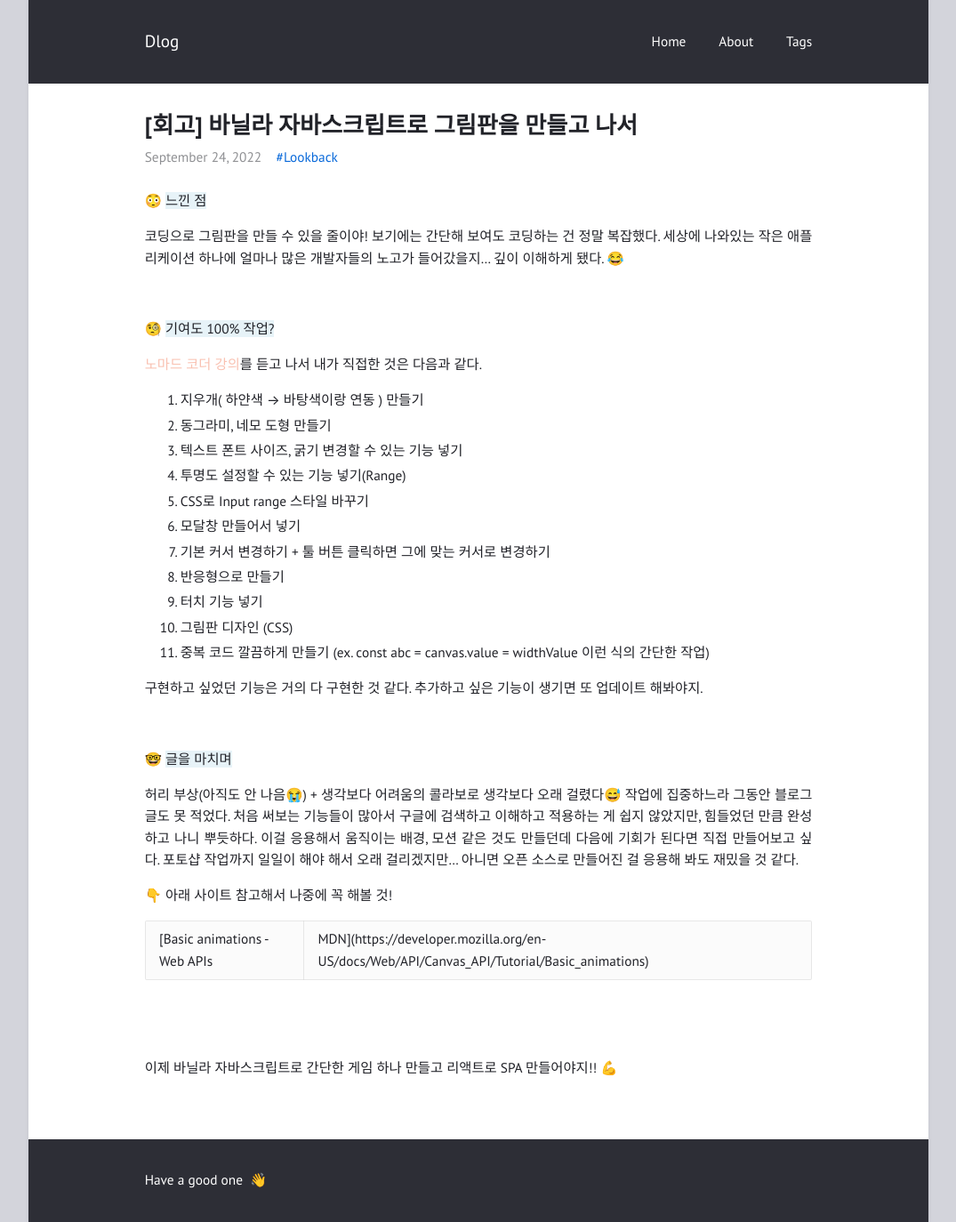
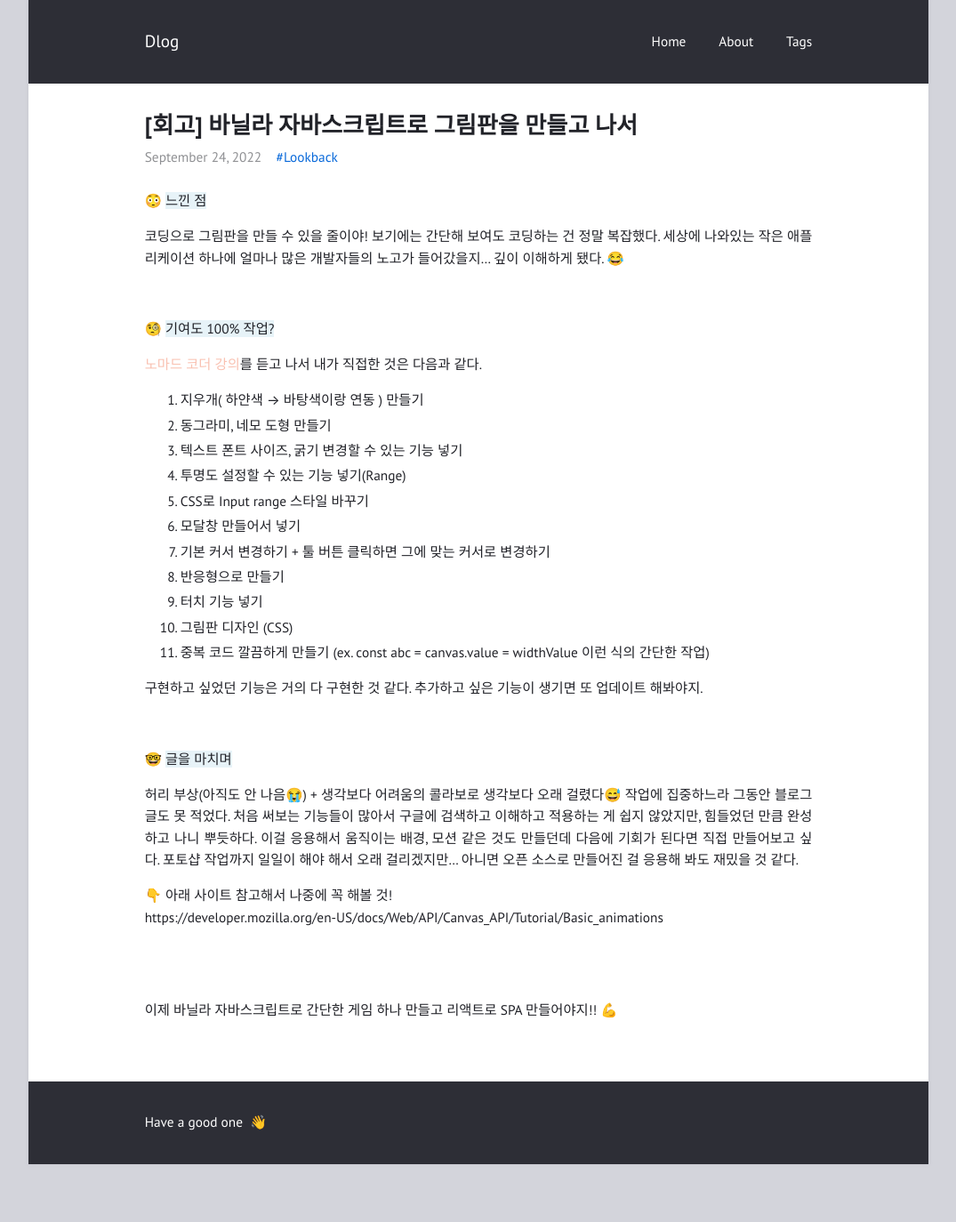
Before and after one commit to feb-dain/feb-dain.github.io, a Jekyll site: the page built from _posts/2022-09-24-after-making-painting-app-with-js.md, in a window 1280 px wide. Shown: the whole page at 89% size, without its empty margins (102-1177 px from the left). Built offline with Jekyll 4.4.1, drawn with Linux system fonts in a browser that asks for light colours; comment, search, counter and statistics services are not loaded; after the commit the page ends 1309 px from its top, so only the background shows below that.

Commit message:
Update 2022-09-24-after-making-painting-app-with-js.md

```diff
--- a/_posts/2022-09-24-after-making-painting-app-with-js.md
+++ b/_posts/2022-09-24-after-making-painting-app-with-js.md
@@ -46,9 +46,8 @@ tags: Lookback
 이걸 응용해서 움직이는 배경, 모션 같은 것도 만들던데 다음에 기회가 된다면 직접 만들어보고 싶다.
 포토샵 작업까지 일일이 해야 해서 오래 걸리겠지만… 아니면 오픈 소스로 만들어진 걸 응용해 봐도 재밌을 것 같다.
 
-👇 아래 사이트 참고해서 나중에 꼭 해볼 것!
-
-[Basic animations - Web APIs | MDN](https://developer.mozilla.org/en-US/docs/Web/API/Canvas_API/Tutorial/Basic_animations)
+👇 아래 사이트 참고해서 나중에 꼭 해볼 것!<br>
+https://developer.mozilla.org/en-US/docs/Web/API/Canvas_API/Tutorial/Basic_animations
 
 <br>
 <br>
```
